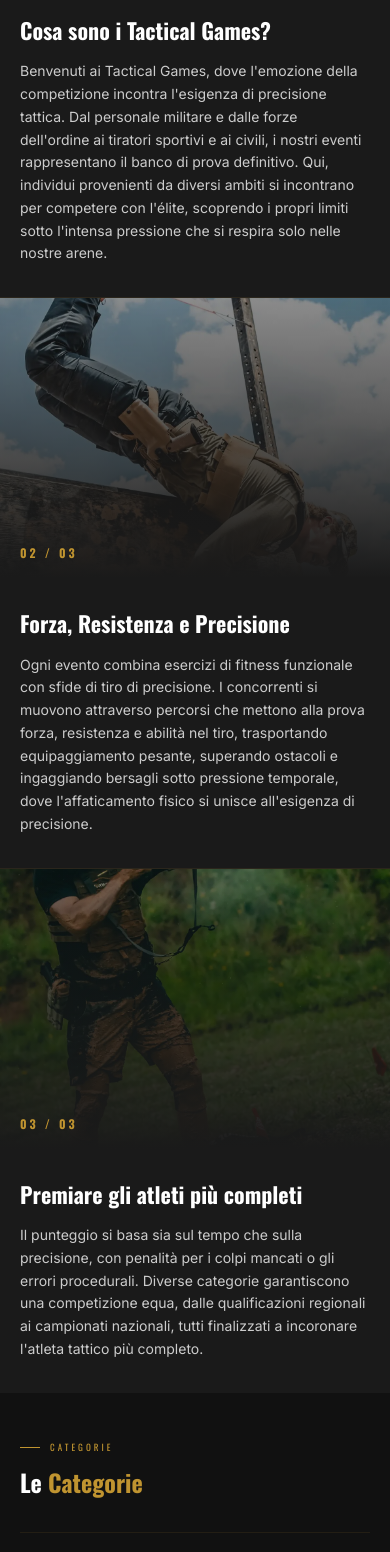
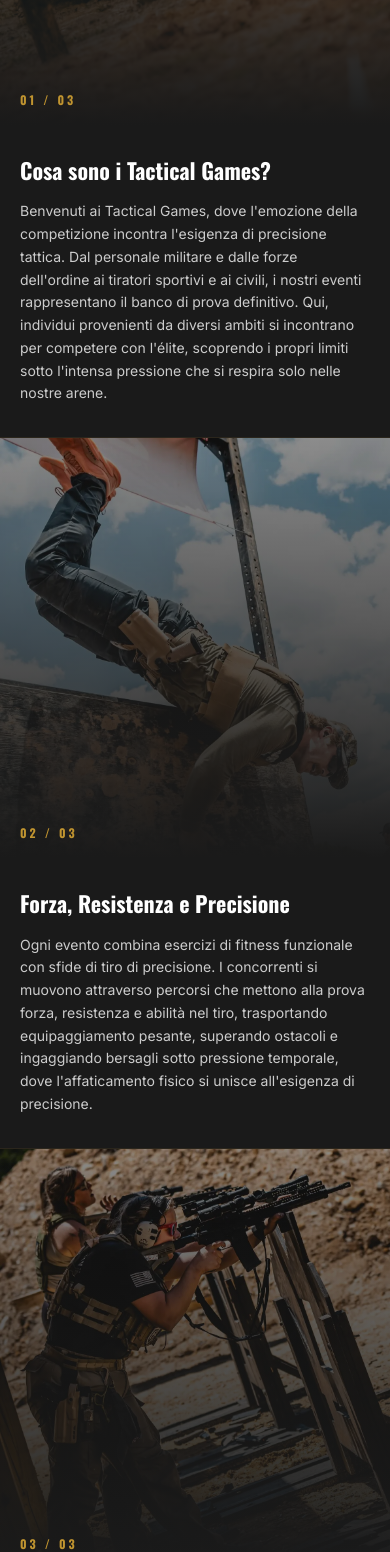
Before and after one commit to alelodato/fitg, a Next.js app in the folder fitg-website/: page /regole in a window 390 px wide. Shown: the part 960-2512 px from the top of the page. Built offline with nearby package versions, Linux system fonts and the light colour scheme.

Commit message:
modificato altezza immagini sezione pagina tactical games

```diff
--- a/fitg-website/app/page.js
+++ b/fitg-website/app/page.js
@@ -94,7 +94,7 @@
             </Link>
           </div>
           <div className="relative min-h-[220px] md:min-h-auto overflow-hidden">
-            <Image src="/image12.webp" alt="Chi Siamo" fill className="object-cover brightness-[0.5]" />
+            <Image src="/image12.webp" alt="Chi Siamo" fill className="object-cover object-top md:object-center brightness-[0.5]" />
             <div className="absolute inset-0 bg-black/30" />
             <div className="absolute left-0 top-0 bottom-0 w-1 bg-gold" />
             <div className="absolute inset-0 flex items-center justify-center">
--- a/fitg-website/components/StoriaStickyScroll.js
+++ b/fitg-website/components/StoriaStickyScroll.js
@@ -19,7 +19,7 @@
   {
     num: '03',
     titolo: 'Premiare gli atleti più completi',
-    img: '/image12.webp',
+    img: '/image14.webp',
     testo: 'Il punteggio si basa sia sul tempo che sulla precisione, con penalità per i colpi mancati o gli errori procedurali. Diverse categorie garantiscono una competizione equa, dalle qualificazioni regionali ai campionati nazionali, tutti finalizzati a incoronare l\'atleta tattico più completo.',
   },
 ]
@@ -129,21 +129,50 @@
 
       {/* MOBILE + TABLET — layout verticale impilato */}
       <div className="lg:hidden flex flex-col">
-        {storiaSteps.map((step, i) => (
-          <div key={i} className="border-t border-gold/10">
-            <div className="relative h-[280px] md:h-[400px] overflow-hidden">
-              <Image src={step.img} alt={step.titolo} fill className="object-cover brightness-[0.55]" />
-              <div className="absolute inset-0 bg-gradient-to-t from-[#1A1A1A] to-transparent" />
-              <div className="absolute bottom-4 left-5 md:left-10 font-oswald font-bold text-gold text-[12px] md:text-[14px] tracking-[3px]">
-                {step.num} / 03
-              </div>
-            </div>
-            <div className="px-5 md:px-16 py-8 md:py-12 max-w-2xl md:mx-auto">
-              <h3 className="font-oswald font-bold text-white text-[22px] md:text-[28px] mb-4 leading-tight">{step.titolo}</h3>
-              <p className="font-inter text-[14px] md:text-[16px] text-[#ccc] leading-relaxed">{step.testo}</p>
+        {/* Card 1 — Cosa sono i Tactical Games */}
+        <div className="border-t border-gold/10">
+          <div className="relative h-[420px] md:h-[520px] overflow-hidden">
+            <Image src={storiaSteps[0].img} alt={storiaSteps[0].titolo} fill className="object-cover object-center brightness-[0.55]" />
+            <div className="absolute inset-0 bg-gradient-to-t from-[#1A1A1A] to-transparent" />
+            <div className="absolute bottom-4 left-5 md:left-10 font-oswald font-bold text-gold text-[12px] md:text-[14px] tracking-[3px]">
+              {storiaSteps[0].num} / 03
             </div>
           </div>
-        ))}
+          <div className="px-5 md:px-16 py-8 md:py-12 max-w-2xl md:mx-auto">
+            <h3 className="font-oswald font-bold text-white text-[22px] md:text-[28px] mb-4 leading-tight">{storiaSteps[0].titolo}</h3>
+            <p className="font-inter text-[14px] md:text-[16px] text-[#ccc] leading-relaxed">{storiaSteps[0].testo}</p>
+          </div>
+        </div>
+
+        {/* Card 2 — Forza, Resistenza e Precisione */}
+        <div className="border-t border-gold/10">
+          <div className="relative h-[420px] md:h-[520px] overflow-hidden">
+            <Image src={storiaSteps[1].img} alt={storiaSteps[1].titolo} fill className="object-cover object-center brightness-[0.55]" />
+            <div className="absolute inset-0 bg-gradient-to-t from-[#1A1A1A] to-transparent" />
+            <div className="absolute bottom-4 left-5 md:left-10 font-oswald font-bold text-gold text-[12px] md:text-[14px] tracking-[3px]">
+              {storiaSteps[1].num} / 03
+            </div>
+          </div>
+          <div className="px-5 md:px-16 py-8 md:py-12 max-w-2xl md:mx-auto">
+            <h3 className="font-oswald font-bold text-white text-[22px] md:text-[28px] mb-4 leading-tight">{storiaSteps[1].titolo}</h3>
+            <p className="font-inter text-[14px] md:text-[16px] text-[#ccc] leading-relaxed">{storiaSteps[1].testo}</p>
+          </div>
+        </div>
+
+        {/* Card 3 — Premiare gli atleti più completi (object-top) */}
+        <div className="border-t border-gold/10">
+          <div className="relative h-[420px] md:h-[520px] overflow-hidden">
+            <Image src={storiaSteps[2].img} alt={storiaSteps[2].titolo} fill className="object-cover object-top brightness-[0.55]" />
+            <div className="absolute inset-0 bg-gradient-to-t from-[#1A1A1A] to-transparent" />
+            <div className="absolute bottom-4 left-5 md:left-10 font-oswald font-bold text-gold text-[12px] md:text-[14px] tracking-[3px]">
+              {storiaSteps[2].num} / 03
+            </div>
+          </div>
+          <div className="px-5 md:px-16 py-8 md:py-12 max-w-2xl md:mx-auto">
+            <h3 className="font-oswald font-bold text-white text-[22px] md:text-[28px] mb-4 leading-tight">{storiaSteps[2].titolo}</h3>
+            <p className="font-inter text-[14px] md:text-[16px] text-[#ccc] leading-relaxed">{storiaSteps[2].testo}</p>
+          </div>
+        </div>
       </div>
     </section>
   )
```
